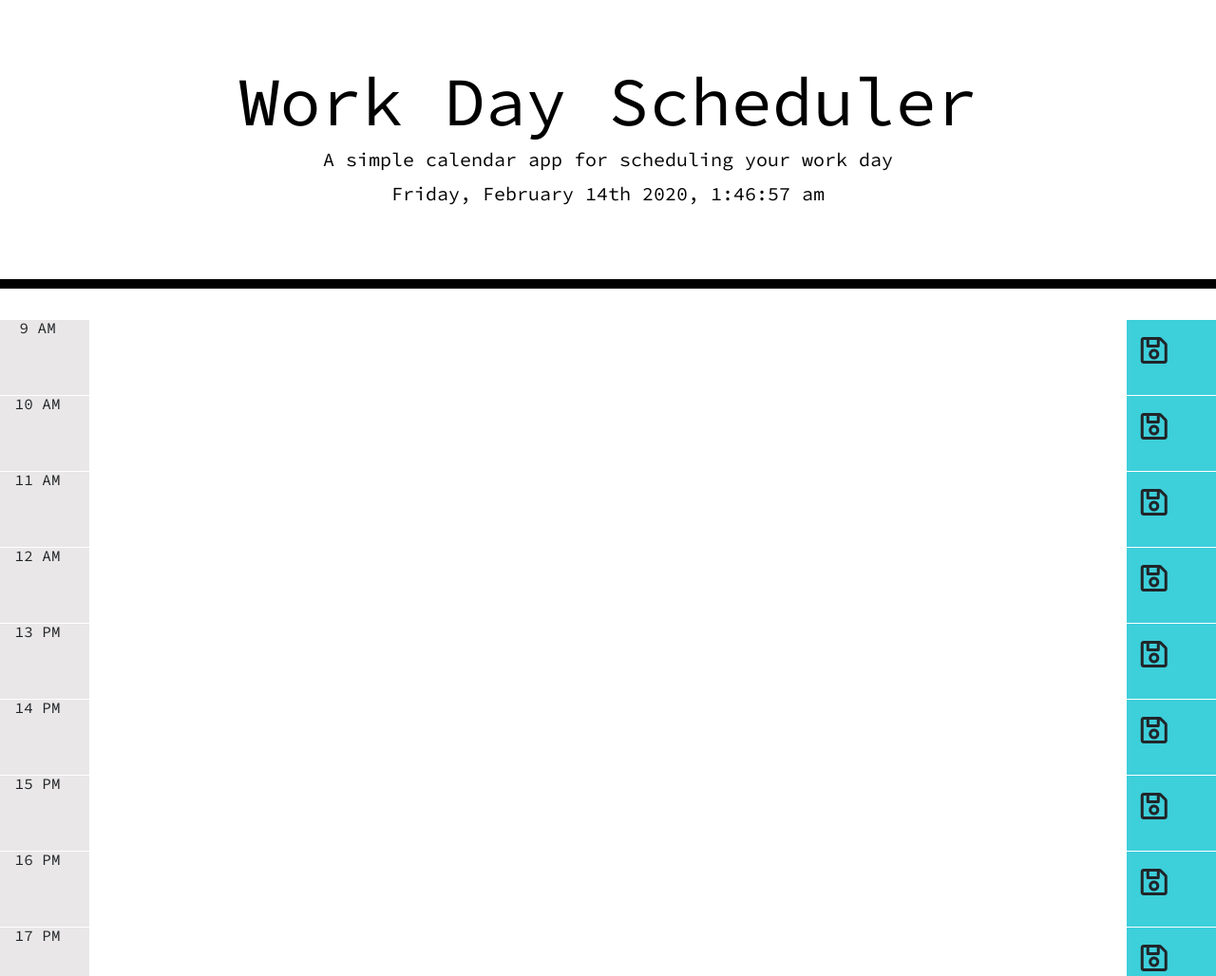
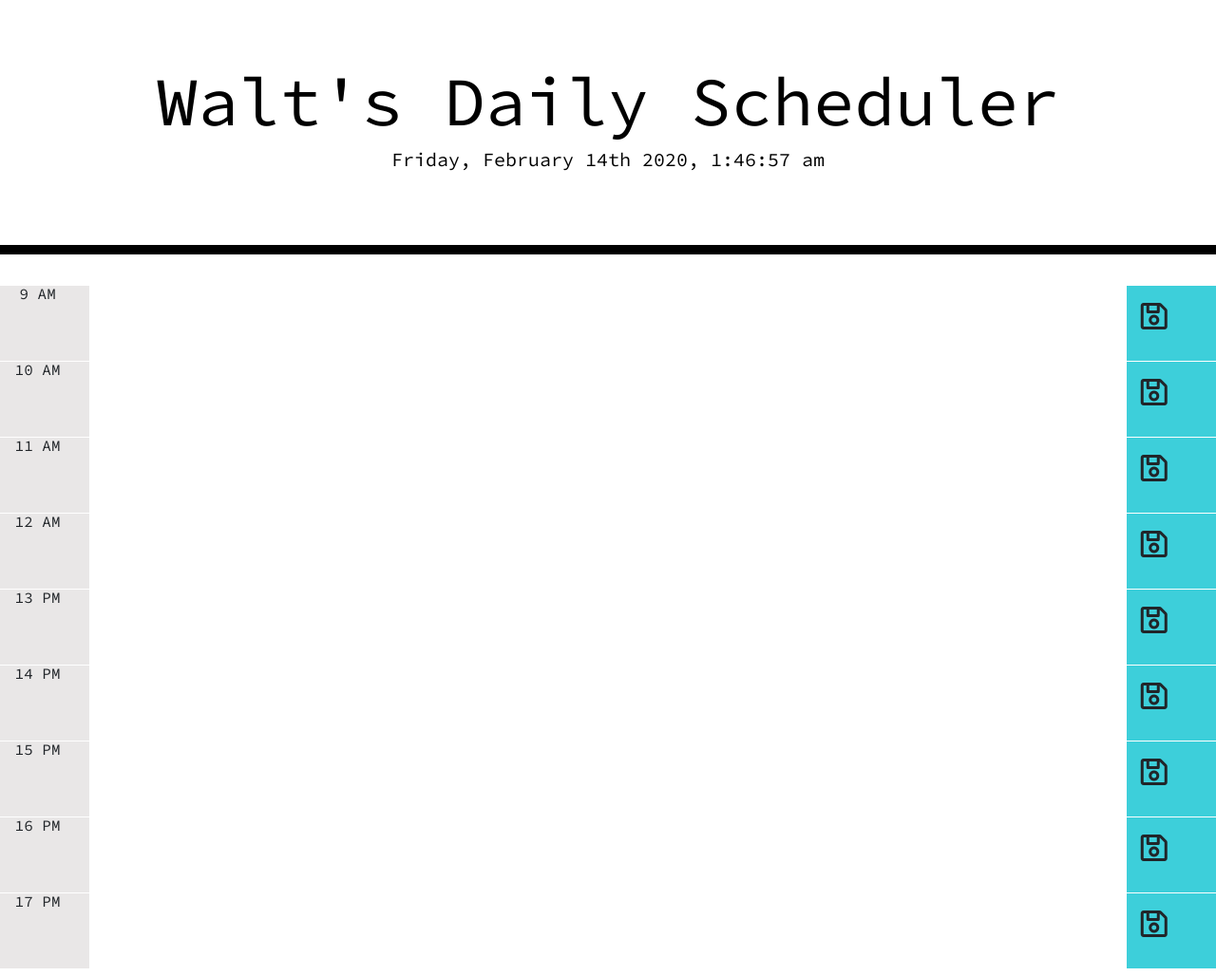
Before and after one commit to waltribeiro/my-calendar, a plain HTML site: page Develop/index.html in a window 1280 px wide. Shown: the top 1028 px of the page at 95% size. Drawn offline with nearby package versions, Linux system fonts and the light colour scheme.

Commit message:
new HTML names

```diff
--- a/Develop/index.html
+++ b/Develop/index.html
@@ -21,13 +21,12 @@
     <link rel="stylesheet" href="https://maxcdn.bootstrapcdn.com/bootstrap/4.0.0/css/bootstrap.min.css" integrity="sha384-Gn5384xqQ1aoWXA+058RXPxPg6fy4IWvTNh0E263XmFcJlSAwiGgFAW/dAiS6JXm" crossorigin="anonymous">
 
     <link rel="stylesheet" href="style.css" />
-    <title>Work Day Scheduler</title>
+    <title>Walt's Daily Scheduler</title>
   </head>
 
   <body>
     <header class="jumbotron">
-      <h1 class="display-3">Work Day Scheduler</h1>
-      <p class="lead">A simple calendar app for scheduling your work day</p>
+      <h1 class="display-3">Walt's Daily Scheduler</h1>
       <p id="currentDay" class="lead"></p>
     </header>
     <section id="container"></section>
```
